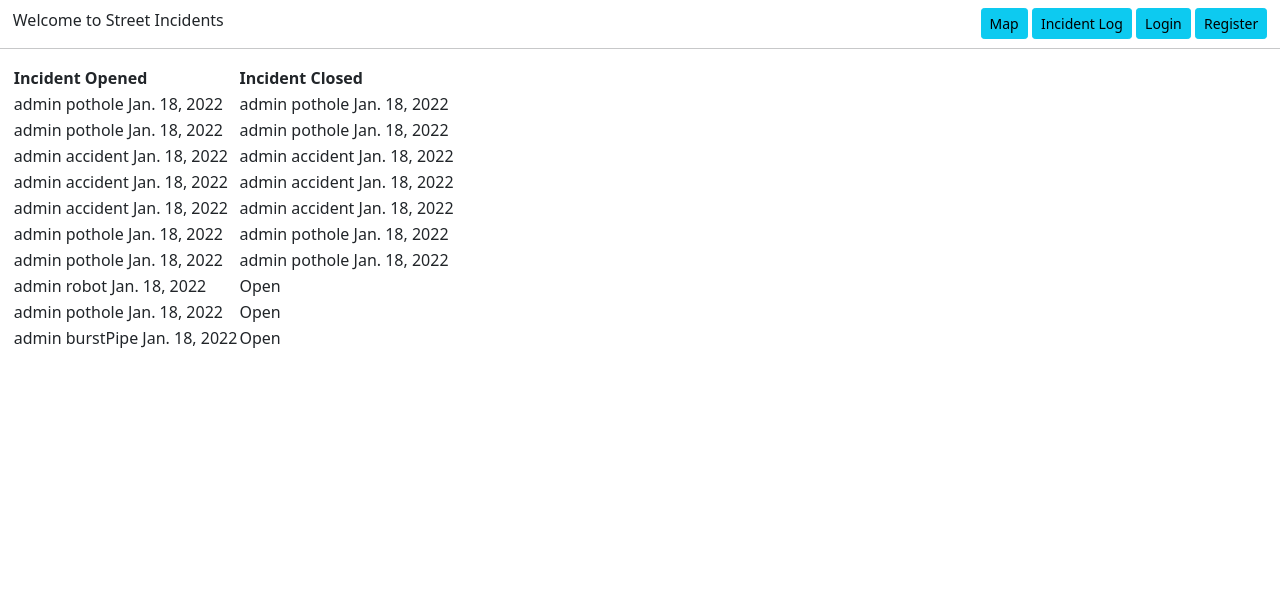
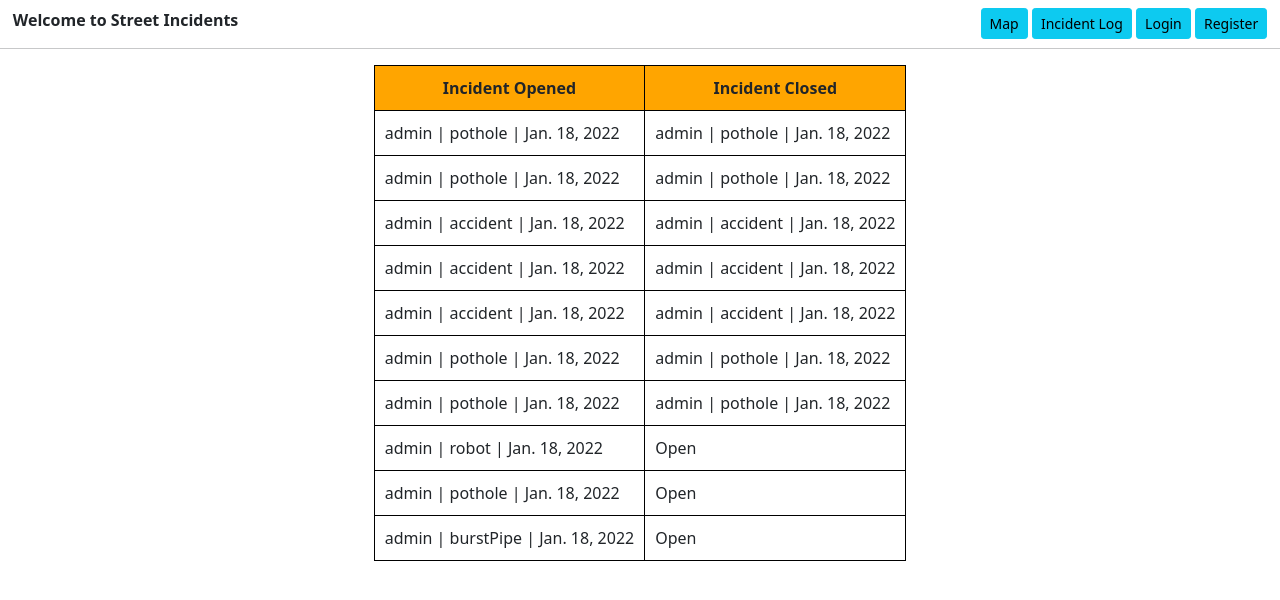
Before and after one commit to Riley-5/project5, a Django app: page /log in a window 1280 px wide. Shown: the top 600 px of the page. Run offline with Django 3.2, Linux system fonts and the light colour scheme; data comes from the database, SQL or seed files in the repository.

Commit message:
Table styling

```diff
--- a/incidents/static/incidents/styles.css
+++ b/incidents/static/incidents/styles.css
@@ -20,3 +20,21 @@
     padding-top: 1vh;
     margin-left: 1vw;
 }
+
+.table-log {
+    margin: 0 auto;
+}
+
+.table-log tr:hover {
+    background-color: lightgray;
+}
+
+.table-log td, .table-log th {
+    border: 1px solid black;
+    padding: 10px;
+}
+
+.table-log th {
+    text-align: center;
+    background-color: orange;
+}
--- a/incidents/templates/incidents/layout.html
+++ b/incidents/templates/incidents/layout.html
@@ -13,9 +13,13 @@
     </head>
     <body>
         <div class="nav-text">
-            Welcome to Street Incidents
-            {% if user.is_authenticated %} | {{ user.username }}
-            {% endif %}
+            <strong>
+               Welcome to Street Incidents
+                {% if user.is_authenticated %}
+                    | {{ user.username }}
+                {% endif %}
+            </strong>
+
             <nav class="nav-bar">
                 <a class="btn btn-info btn-sm" href="{% url 'index' %}">Map</a>
                 <a class="btn btn-info btn-sm" href="{% url 'log' %}">Incident Log</a>
--- a/incidents/templates/incidents/log.html
+++ b/incidents/templates/incidents/log.html
@@ -2,7 +2,7 @@
 {% load static %}
 
 {% block body %}
-    <table>
+    <table class="table-log">
         <tr>
             <th>Incident Opened</th>
             <th>Incident Closed</th>
@@ -10,13 +10,13 @@
         {% for incident in incidents %}
             <tr>
                 <td>
-                    {{ incident.user }} {{ incident.value }} {{ incident.openDate }}
+                    {{ incident.user }} | {{ incident.value }} | {{ incident.openDate }}
                 </td>
                 <td>
                     {% if incident.closeDate is None %}
                         Open
                     {% else %}
-                        {{ incident.user }} {{ incident.value }} {{ incident.closeDate }}
+                        {{ incident.user }} | {{ incident.value }} | {{ incident.closeDate }}
                     {% endif %}
                 </td>
             </tr>
```
